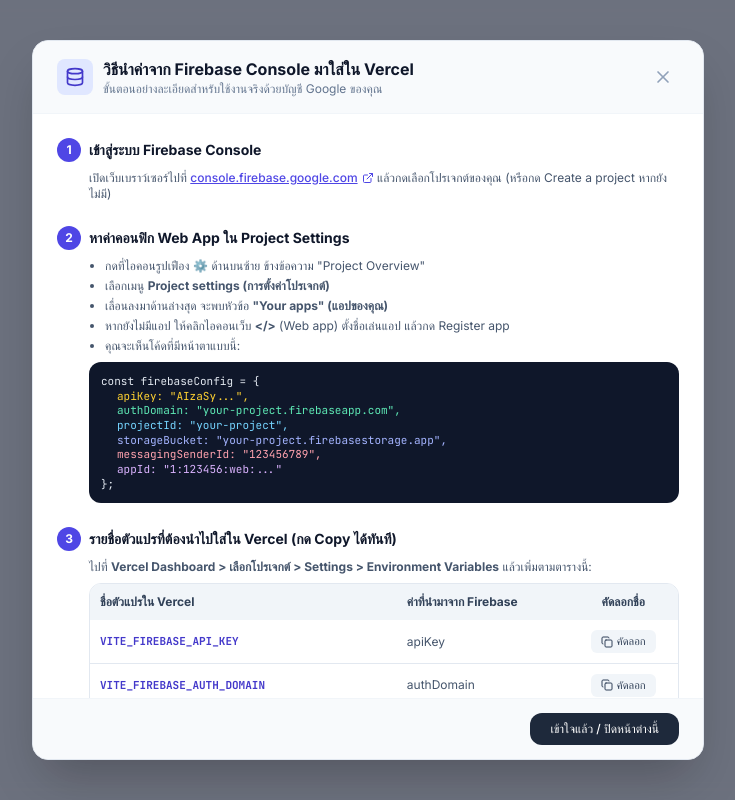
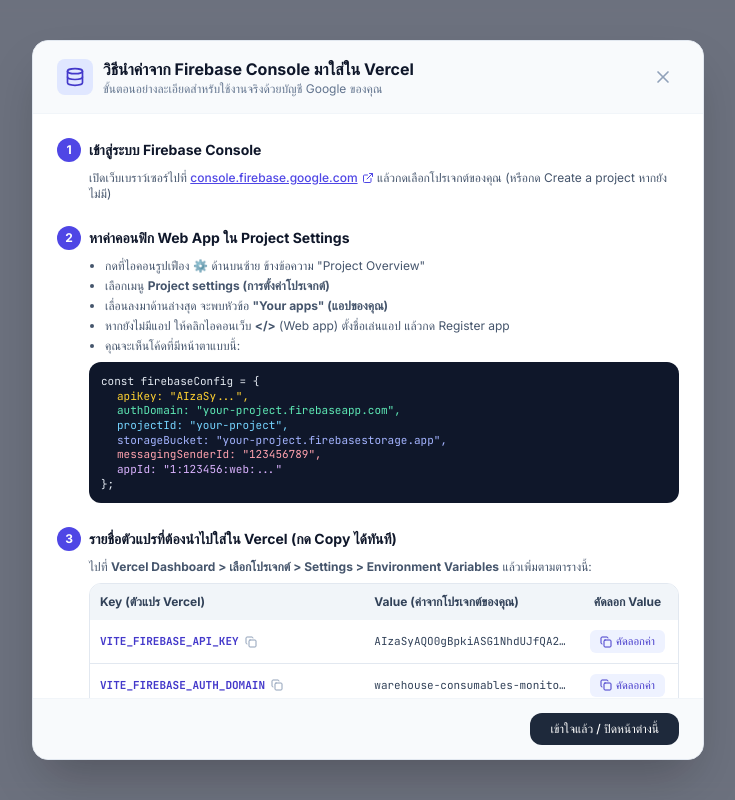
Before and after one commit to pousan888-glitch/Consumable-Cabinet-Tracker, a React (Vite) app: page / in a window 1280 px wide. Both pictures are taken after a click on the button "วิธีเอาค่าคอนฟิกจาก Firebase มาใส่ Vercel (ขั้นตอนละเอียด)". Shown: the whole page, without its empty margins (272-1007 px from the left). Built offline with nearby package versions, Linux system fonts and the light colour scheme; no server answers; the database is empty.

Commit message:
chore: update to production Firebase project
Switch project configuration to warehouse-consumables-monitor and update internal environment references.

```diff
--- a/src/components/LoginScreen.tsx
+++ b/src/components/LoginScreen.tsx
@@ -143,7 +143,7 @@
               <span className="relative inline-flex rounded-full h-2.5 w-2.5 bg-emerald-500"></span>
             </span>
             <span className="font-medium text-slate-700">
-              สถานะ: <strong className="text-emerald-700">ระบบจริง (Real Firebase Mode)</strong>
+              ระบบจริง: <strong className="text-emerald-700 font-mono">warehouse-consumables-monitor</strong>
             </span>
           </div>
           <button
@@ -151,7 +151,7 @@
             className="text-indigo-600 hover:text-indigo-800 font-medium flex items-center gap-1 hover:underline cursor-pointer"
           >
             <Settings className="h-3.5 w-3.5" />
-            ตั้งค่า
+            ตัวแปร Vercel
           </button>
         </div>
 
@@ -300,37 +300,52 @@
                     <table className="w-full text-left">
                       <thead className="bg-slate-100 font-semibold text-slate-700">
                         <tr>
-                          <th className="p-2.5">ชื่อตัวแปรใน Vercel</th>
-                          <th className="p-2.5">ค่าที่นำมาจาก Firebase</th>
-                          <th className="p-2.5 text-center">คัดลอกชื่อ</th>
+                          <th className="p-2.5">Key (ตัวแปร Vercel)</th>
+                          <th className="p-2.5">Value (ค่าจากโปรเจกต์ของคุณ)</th>
+                          <th className="p-2.5 text-center">คัดลอก Value</th>
                         </tr>
                       </thead>
                       <tbody className="divide-y divide-slate-200 font-mono text-[11px]">
                         {[
-                          { env: "VITE_FIREBASE_API_KEY", desc: "apiKey" },
-                          { env: "VITE_FIREBASE_AUTH_DOMAIN", desc: "authDomain" },
-                          { env: "VITE_FIREBASE_PROJECT_ID", desc: "projectId" },
-                          { env: "VITE_FIREBASE_STORAGE_BUCKET", desc: "storageBucket" },
-                          { env: "VITE_FIREBASE_MESSAGING_SENDER_ID", desc: "messagingSenderId" },
-                          { env: "VITE_FIREBASE_APP_ID", desc: "appId" }
+                          { env: "VITE_FIREBASE_API_KEY", val: "AIzaSyAQO0gBpkiASG1NhdUJfQA25R7kUgUzRUQ", desc: "apiKey" },
+                          { env: "VITE_FIREBASE_AUTH_DOMAIN", val: "warehouse-consumables-monitor.firebaseapp.com", desc: "authDomain" },
+                          { env: "VITE_FIREBASE_PROJECT_ID", val: "warehouse-consumables-monitor", desc: "projectId" },
+                          { env: "VITE_FIREBASE_STORAGE_BUCKET", val: "warehouse-consumables-monitor.firebasestorage.app", desc: "storageBucket" },
+                          { env: "VITE_FIREBASE_MESSAGING_SENDER_ID", val: "917732792556", desc: "messagingSenderId" },
+                          { env: "VITE_FIREBASE_APP_ID", val: "1:917732792556:web:bf74faa9940babf768edc9", desc: "appId" }
                         ].map((item) => (
                           <tr key={item.env} className="hover:bg-slate-50">
-                            <td className="p-2.5 font-bold text-indigo-700">{item.env}</td>
-                            <td className="p-2.5 text-slate-600 font-sans text-xs">{item.desc}</td>
+                            <td className="p-2.5">
+                              <div className="flex items-center gap-1">
+                                <span className="font-bold text-indigo-700">{item.env}</span>
+                                <button
+                                  type="button"
+                                  onClick={() => handleCopy(item.env, `key_${item.env}`)}
+                                  title="คัดลอกชื่อตัวแปร"
+                                  className="text-slate-400 hover:text-indigo-600 p-0.5"
+                                >
+                                  {copiedKey === `key_${item.env}` ? <Check className="h-3 w-3 text-emerald-600" /> : <Copy className="h-3 w-3" />}
+                                </button>
+                              </div>
+                            </td>
+                            <td className="p-2.5 text-slate-700 max-w-[200px] truncate" title={item.val}>
+                              {item.val}
+                            </td>
                             <td className="p-2.5 text-center font-sans">
                               <button
-                                onClick={() => handleCopy(item.env, item.env)}
-                                className="px-2.5 py-1 bg-slate-100 hover:bg-slate-200 text-slate-700 rounded-md inline-flex items-center gap-1 text-[11px] transition-colors"
+                                type="button"
+                                onClick={() => handleCopy(item.val, `val_${item.env}`)}
+                                className="px-2.5 py-1 bg-indigo-50 hover:bg-indigo-100 text-indigo-700 rounded-md inline-flex items-center gap-1 text-[11px] font-medium transition-colors"
                               >
-                                {copiedKey === item.env ? (
+                                {copiedKey === `val_${item.env}` ? (
                                   <>
                                     <Check className="h-3 w-3 text-emerald-600" />
-                                    <span className="text-emerald-600 font-medium">Copied!</span>
+                                    <span className="text-emerald-600">คัดลอกแล้ว</span>
                                   </>
                                 ) : (
                                   <>
                                     <Copy className="h-3 w-3" />
-                                    คัดลอก
+                                    คัดลอกค่า
                                   </>
                                 )}
                               </button>
--- a/src/lib/firebase.ts
+++ b/src/lib/firebase.ts
@@ -24,24 +24,14 @@
   User
 } from "firebase/auth";
 
-// AI Studio Sandbox Credentials
-const sandboxConfig = {
-  apiKey: "AIzaSyAivsfy9ggmOaegLmxq9cEb7BxsLnt9cQ0",
-  authDomain: "marklar-horizon-g9pl1.firebaseapp.com",
-  projectId: "marklar-horizon-g9pl1",
-  storageBucket: "marklar-horizon-g9pl1.firebasestorage.app",
-  messagingSenderId: "442887347911",
-  appId: "1:442887347911:web:2c4f9dcda252b64c97e8e2"
-};
-
-// Your Custom Firebase Credentials (for Vercel deployment)
-const productionConfig = {
-  apiKey: "AIzaSyDsEsptCNBdREm-2lZEAfOmLB7ZdMrx168",
-  authDomain: "consumable-cabinet-tracker.firebaseapp.com",
-  projectId: "consumable-cabinet-tracker",
-  storageBucket: "consumable-cabinet-tracker.firebasestorage.app",
-  messagingSenderId: "910240387442",
-  appId: "1:910240387442:web:b767007ccdee76d7788deb"
+// Real Production Firebase Credentials from user
+const realFirebaseConfig = {
+  apiKey: "AIzaSyAQO0gBpkiASG1NhdUJfQA25R7kUgUzRUQ",
+  authDomain: "warehouse-consumables-monitor.firebaseapp.com",
+  projectId: "warehouse-consumables-monitor",
+  storageBucket: "warehouse-consumables-monitor.firebasestorage.app",
+  messagingSenderId: "917732792556",
+  appId: "1:917732792556:web:bf74faa9940babf768edc9"
 };
 
 // Detect running environment at runtime
@@ -56,13 +46,13 @@
 const envAppId = import.meta.env.VITE_FIREBASE_APP_ID;
 
 // Optional in-browser runtime config override (allows entering/testing credentials without redeploying)
-let browserCustomConfig: typeof sandboxConfig | null = null;
+let browserCustomConfig: typeof realFirebaseConfig | null = null;
 if (typeof window !== "undefined") {
   try {
     const raw = localStorage.getItem("custom_firebase_config");
     if (raw) {
       const parsed = JSON.parse(raw);
-      if (parsed?.apiKey && parsed?.projectId && !parsed.apiKey.includes("AIzaSyDsEsptCNBdREm")) {
+      if (parsed?.apiKey && parsed?.projectId) {
         browserCustomConfig = parsed;
       }
     }
@@ -71,10 +61,10 @@
   }
 }
 
-const hasValidEnv = !!(envApiKey && envApiKey.trim() !== "" && !envApiKey.includes("MY_") && !envApiKey.includes("YOUR_") && !envApiKey.includes("AIzaSyDsEsptCNBdREm"));
+const hasValidEnv = !!(envApiKey && envApiKey.trim() !== "" && !envApiKey.includes("MY_") && !envApiKey.includes("YOUR_"));
 
-let activeConfig = sandboxConfig;
-let configSource: "env" | "custom" | "sandbox" = "sandbox";
+let activeConfig = realFirebaseConfig;
+let configSource: "env" | "custom" | "real_direct" = "real_direct";
 
 if (hasValidEnv) {
   activeConfig = {
@@ -90,8 +80,9 @@
   activeConfig = browserCustomConfig;
   configSource = "custom";
 } else {
-  activeConfig = sandboxConfig;
-  configSource = "sandbox";
+  // Default directly to your real Firebase project!
+  activeConfig = realFirebaseConfig;
+  configSource = "real_direct";
 }
 
 // Real mode active - no forced offline fallback!
@@ -117,7 +108,7 @@
   };
 }
 
-export function saveInAppFirebaseConfig(config: typeof sandboxConfig) {
+export function saveInAppFirebaseConfig(config: typeof realFirebaseConfig) {
   if (typeof window === "undefined") return;
   localStorage.setItem("custom_firebase_config", JSON.stringify(config));
   window.location.reload();
```
Also changed, not shown: 1 other file (tests, documents, lock files or other folders).
